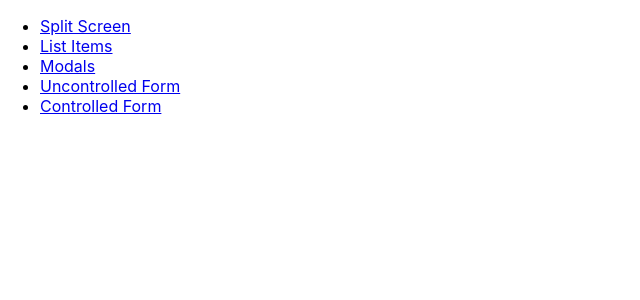
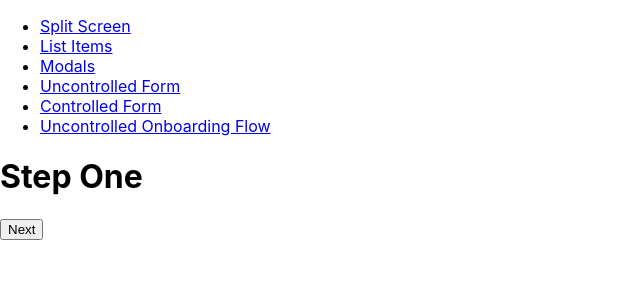
Before and after one commit to musayuksel/React-Design-Pattern, a React (Create React App) app: page /uncontrolled-onboarding-flow in a window 1280 px wide. Shown: the top 300 px of the page, without its empty margins (0-640 px from the left). Built offline with nearby package versions, Linux system fonts and the light colour scheme.

Commit message:
Add UncontrolledOnboardingFlow

```diff
--- a/src/App.js
+++ b/src/App.js
@@ -11,10 +11,31 @@ import SmallProductList from "./components/SmallProductList";
 import Modal from "./components/Modal";
 import UncontrolledForm from "./components/UncontrolledForm";
 import ControlledForm from "./components/ControlledForm";
+import UncontrolledOnboardingFlow from "./components/UncontrolledOnboardingFlow";
 
 function App() {
   const LeftComponent = () => <h1 style={{ backgroundColor: "aqua" }}>LEFT</h1>;
   const RightComponent = () => <p style={{ backgroundColor: "pink" }}>Right</p>;
+  // UNCONTROLLED ONBOARDING FLOW
+  const StepOneComponent = ({ goToNext }) => (
+    <>
+      <h1>Step One</h1>
+      <button onClick={goToNext}>Next</button>
+    </>
+  );
+  const StepTwoComponent = ({ goToNext }) => (
+    <>
+      <h1>Step Two</h1>
+      <button onClick={goToNext}>Next</button>
+    </>
+  );
+  const StepThreeComponent = ({ goToNext }) => (
+    <>
+      <h1>Step Three</h1>
+      <button onClick={goToNext}>Next</button>
+    </>
+  );
+
   return (
     <>
       <Nav />
@@ -73,6 +94,19 @@ function App() {
         />
         <Route path="/uncontrolled-form" element={<UncontrolledForm />} />
         <Route path="/controlled-form" element={<ControlledForm />} />
+        {/* ************************************** */}
+
+        <Route
+          path="/uncontrolled-onboarding-flow"
+          element={
+            <UncontrolledOnboardingFlow>
+              <StepOneComponent />
+              <StepTwoComponent />
+              <StepThreeComponent />
+              {/* //this is the child component that will be rendered when the user clicks the finish button */}
+            </UncontrolledOnboardingFlow>
+          }
+        />
       </Routes>
     </>
   );
--- a/src/components/Nav.js
+++ b/src/components/Nav.js
@@ -18,6 +18,11 @@ export default function Nav() {
       <li>
         <Link to={"controlled-form"}>Controlled Form</Link>
       </li>
+      <li>
+        <Link to={"uncontrolled-onboarding-flow"}>
+          Uncontrolled Onboarding Flow
+        </Link>
+      </li>
     </ul>
   );
 }
--- /dev/null
+++ b/src/components/UncontrolledOnboardingFlow.js
@@ -0,0 +1,20 @@
+import React, { useState } from "react";
+
+export default function UncontrolledOnboardingFlow({ children, onFinish }) {
+  //   //take the children and render them
+  //   //when the user clicks the finish button, call the onFinish function
+  const [onboardingData, setOnboardingData] = useState({});
+  const [currentIndex, setCurrentIndex] = useState(0);
+
+  const goToNext = (stepData) => {
+    setCurrentIndex(currentIndex + 1);
+  };
+
+  const currentChild = React.Children.toArray(children)[currentIndex];
+  //   we can add next button to here OR the better way is to add it to the child component
+  if (React.isValidElement(currentChild)) {
+    return React.cloneElement(currentChild, { goToNext });
+  }
+
+  return currentChild;
+}
```
